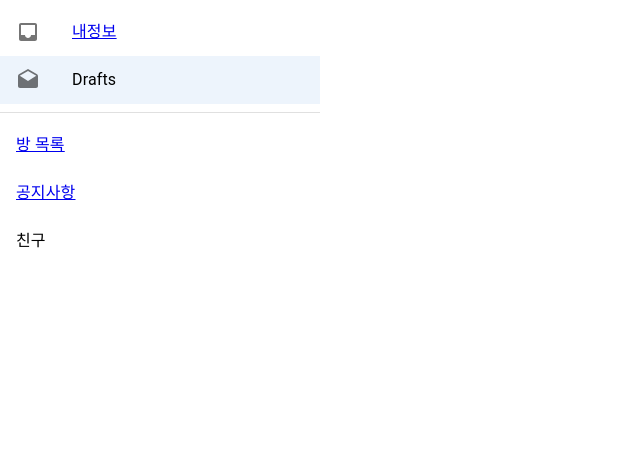
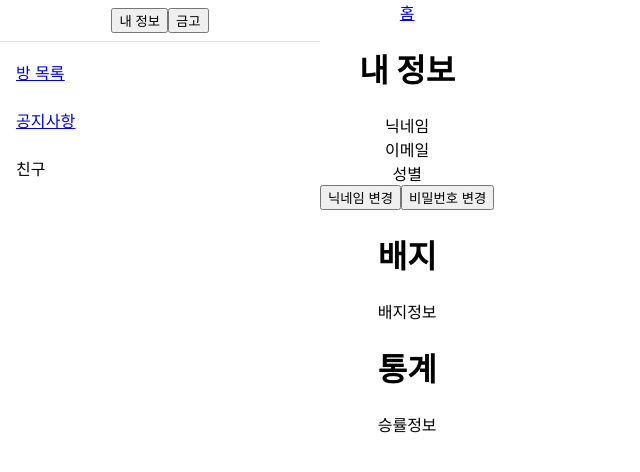
Before and after one commit to movingyun/BettingRoyal, a React (Create React App) app in the folder frontend/: page /lobby/mypage in a window 1280 px wide. Shown: the top 472 px of the page, without its empty margins (0-640 px from the left). Built offline with nearby package versions, Linux system fonts and the light colour scheme.

Commit message:
sidemenu 수정 / mypage, 금고 추가

```diff
--- a/frontend/package.json
+++ b/frontend/package.json
@@ -8,20 +8,20 @@
     "@emotion/styled": "^11.9.3",
     "@mui/icons-material": "^5.8.4",
     "@mui/material": "^5.9.1",
+    "@mui/styled-engine-sc": "^5.8.0",
     "@stomp/stompjs": "^6.1.2",
     "@testing-library/jest-dom": "^5.16.4",
     "@testing-library/react": "^13.3.0",
     "@testing-library/user-event": "^13.5.0",
     "axios": "^0.27.2",
+    "open-color": "^1.9.1",
     "react": "^18.2.0",
     "react-dom": "^18.2.0",
     "react-router-dom": "^6.3.0",
     "react-scripts": "5.0.1",
     "react-stomp": "^5.1.0",
     "sockjs-client": "^1.6.1",
-    "open-color": "^1.9.1",
     "stompjs": "^2.3.3",
-
     "styled-components": "^5.3.5",
     "web-vitals": "^2.1.4"
   },
--- /dev/null
+++ b/frontend/src/components/lobbycomp/Modal.css
@@ -0,0 +1,80 @@
+.modal {
+    display: none;
+    position: fixed;
+    top: 0;
+    right: 0;
+    bottom: 0;
+    left: 0;
+    z-index: 99;
+    background-color: rgba(0, 0, 0, 0.6);
+  }
+  .modal button {
+    outline: none;
+    cursor: pointer;
+    border: 0;
+  }
+  .modal > section {
+    width: 90%;
+    max-width: 450px;
+    margin: 0 auto;
+    border-radius: 0.3rem;
+    background-color: #fff;
+    animation: modal-show 0.3s;
+    overflow: hidden;
+  }
+  .modal > section > header {
+    position: relative;
+    padding: 16px 64px 16px 16px;
+    background-color: #f1f1f1;
+    font-weight: 700;
+  }
+  .modal > section > header button {
+    position: absolute;
+    top: 15px;
+    right: 15px;
+    width: 30px;
+    font-size: 21px;
+    font-weight: 700;
+    text-align: center;
+    color: #999;
+    background-color: transparent;
+  }
+  .modal > section > main {
+    padding: 16px;
+    border-bottom: 1px solid #dee2e6;
+    border-top: 1px solid #dee2e6;
+  }
+  .modal > section > footer {
+    padding: 12px 16px;
+    text-align: right;
+  }
+  .modal > section > footer button {
+    padding: 6px 12px;
+    color: #fff;
+    background-color: #6c757d;
+    border-radius: 5px;
+    font-size: 13px;
+  }
+  .modal.openModal {
+    display: flex;
+    align-items: center;
+    animation: modal-bg-show 0.3s;
+  }
+  @keyframes modal-show {
+    from {
+      opacity: 0;
+      margin-top: -50px;
+    }
+    to {
+      opacity: 1;
+      margin-top: 0;
+    }
+  }
+  @keyframes modal-bg-show {
+    from {
+      opacity: 0;
+    }
+    to {
+      opacity: 1;
+    }
+  }
--- /dev/null
+++ b/frontend/src/components/lobbycomp/Modal.js
@@ -0,0 +1,30 @@
+import React from "react";
+import './Modal.css';
+
+const Modal = (props) => {
+
+    const { open, close, header } = props;
+
+    return (
+      <div className={open ? 'openModal modal' : 'modal'}>
+        {open ? (
+          <section>
+            <header>
+              {header}
+              <button className="close" onClick={close}>
+                &times;
+              </button>
+            </header>
+            <main>{props.children}</main>
+            <footer>
+              {/* <button className="close" onClick={close}>
+                close
+              </button> */}
+            </footer>
+          </section>
+        ) : null}
+      </div>
+    );
+  }
+
+export default Modal;
--- a/frontend/src/components/lobbycomp/Sidemenu.js
+++ b/frontend/src/components/lobbycomp/Sidemenu.js
@@ -10,8 +10,20 @@ import ListItemText from "@mui/material/ListItemText";
 import Divider from "@mui/material/Divider";
 import InboxIcon from "@mui/icons-material/Inbox";
 import DraftsIcon from "@mui/icons-material/Drafts";
+import Modal from "./Modal";
 
 export default function Sidemenu(props) {
+
+
+  const [modalOpen, setModalOpen] = useState(false);
+
+  const openModal = () => {
+    setModalOpen(true);
+  };
+  const closeModal = () => {
+    setModalOpen(false);
+  };
+
   useEffect(() => {}, []);
   const [selectedIndex, setSelectedIndex] = useState(1);
 
@@ -21,26 +33,14 @@ export default function Sidemenu(props) {
   let sidemenu = (
     <Box sx={{ width: "100%", maxWidth: 360, bgcolor: "background.paper" }}>
       <List component="nav" aria-label="main mailbox folders">
-        <ListItemButton
-          selected={selectedIndex === 0}
-          onClick={(event) => handleListItemClick(event, 0)}
-        >
-          <ListItemIcon>
-            <InboxIcon />
-          </ListItemIcon>
           <Link to="mypage">
-            <ListItemText primary="내정보" />
+          <button> 내 정보</button>
           </Link>
-        </ListItemButton>
-        <ListItemButton
-          selected={selectedIndex === 1}
-          onClick={(event) => handleListItemClick(event, 1)}
-        >
-          <ListItemIcon>
-            <DraftsIcon />
-          </ListItemIcon>
-          <ListItemText primary="Drafts" />
-        </ListItemButton>
+          <button onClick={ openModal }>금고</button>
+          <Modal open={ modalOpen } close={ closeModal } header="루비금고">
+            <button>입금</button>
+            <button>출금</button>
+          </Modal>
       </List>
       <Divider />
       <List component="nav" aria-label="secondary mailbox folder">
--- a/frontend/src/pages/LobbyPage/Lobby.js
+++ b/frontend/src/pages/LobbyPage/Lobby.js
@@ -5,6 +5,7 @@ import Box from "@mui/material/Box";
 import Sidemenu from "../../components/lobbycomp/Sidemenu";
 import Noticeboard from "../Noticepage/Noticeboard";
 import Rooms from "../../components/lobbycomp/Rooms";
+import MyPage from "../MyPage/MyPage";
 
 export default function Lobby(props) {
   useEffect(() => {}, []);
@@ -20,7 +21,7 @@ export default function Lobby(props) {
             <Route path="noticeboard" element ={<Noticeboard/>} ></Route>
             <Route path="rank" ></Route>
             <Route path="friend" ></Route>
-            <Route path="mypage" ></Route>
+            <Route path="mypage" element ={<MyPage/>}></Route>
           </Routes>
       </Grid>
     </Grid>
--- /dev/null
+++ b/frontend/src/pages/MyPage/MyPage.js
@@ -0,0 +1,33 @@
+import  { useState } from "react";
+import { Link } from "react-router-dom";
+
+export default function MyPage() {
+
+    // const MyPage = () => {
+    //     const { user } = useUserState();
+    // }
+
+    return (
+        <div>
+        <Link to="/lobby/rooms">홈</Link>
+        <div>
+            <h1>내 정보</h1>
+            <div class="row">
+                <div class="column">닉네임</div>
+                <div class="column">이메일</div>
+                <div class="column">성별</div>
+            </div>
+            <button>닉네임 변경</button>
+            <button>비밀번호 변경</button>
+        </div>
+        <div>
+            <h1>배지</h1>
+            배지정보
+        </div>
+        <div>
+            <h1>통계</h1>
+            승률정보
+        </div>
+        </div>
+    );
+}
```
Also changed, not shown: 1 other file (tests, documents, lock files or other folders).
